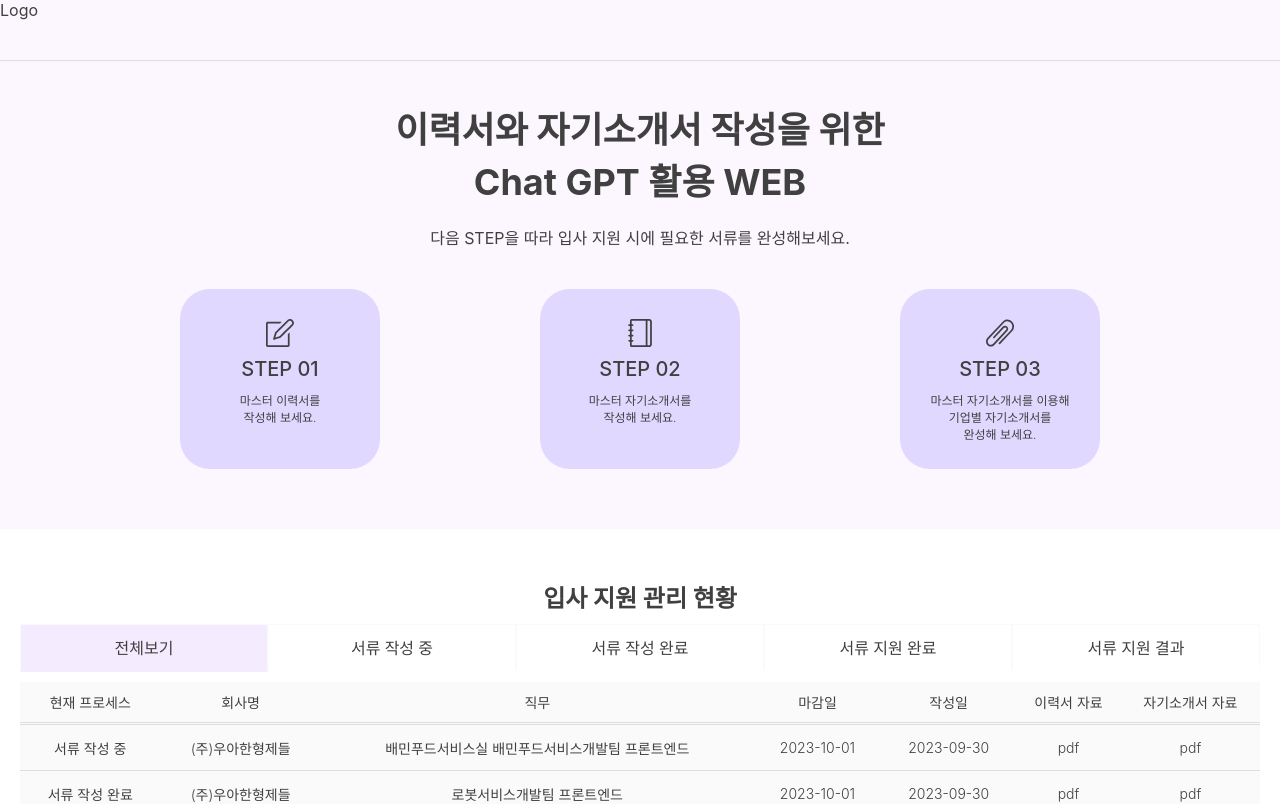
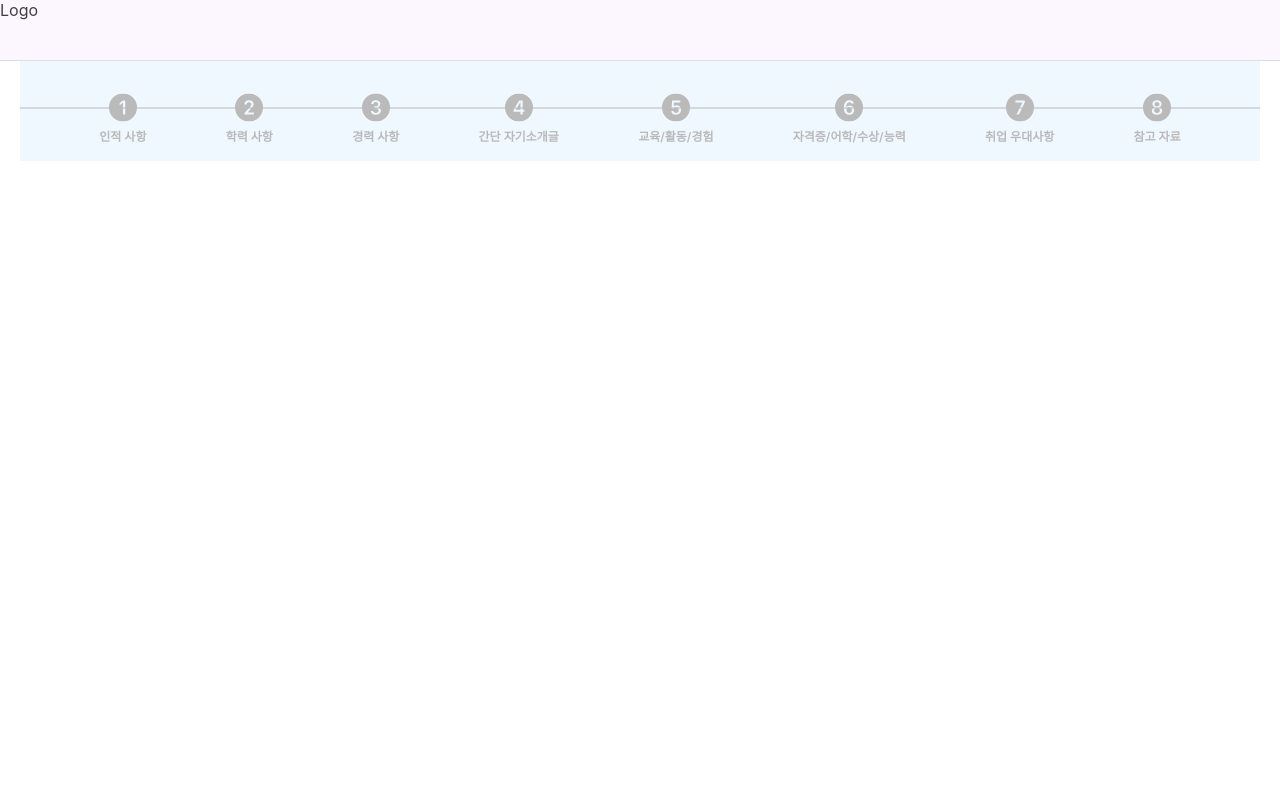
Before and after one commit to 2023-opensource-project/frontend, a React (Create React App) app: page /masterResume in a window 1280 px wide. Shown: the top 804 px of the page. Built offline with nearby package versions, Linux system fonts and the light colour scheme.

Commit message:
마스터 이력서 페이지의 섹션1 구현, 기본 틀 잡기

```diff
--- a/src/App.js
+++ b/src/App.js
@@ -1,10 +1,12 @@
 import React from "react";
-import MainPage from "./Pages/MainPage";
+// import MainPage from "./Pages/MainPage";
+import MasterResume from "./Pages/MasterResume";
 
 function App() {
   return (
     <div>
-      <MainPage />
+      {/* <MainPage /> */}
+      <MasterResume />
     </div>
   );
 }
--- /dev/null
+++ b/src/Pages/MasterResume.jsx
@@ -0,0 +1,136 @@
+import React from "react";
+import styled from "styled-components";
+import {
+  BsFill1CircleFill,
+  BsFill2CircleFill,
+  BsFill3CircleFill,
+  BsFill4CircleFill,
+  BsFill5CircleFill,
+  BsFill6CircleFill,
+  BsFill7CircleFill,
+  BsFill8CircleFill,
+} from "react-icons/bs";
+
+export const Inner = styled.div`
+  max-width: 1240px;
+  width: 100%;
+  margin: 0 auto;
+  position: relative;
+`;
+export const Section0 = styled.div`
+  background-color: #fcf7ff;
+  height: 60px;
+  border-bottom: 1px solid #dedede;
+`;
+export const Section1 = styled.div`
+  height: 100px;
+  display: flex;
+  justify-content: center;
+  align-items: center;
+  background-color: aliceblue;
+  position: relative;
+`;
+export const Line = styled.div`
+  width: 100%;
+  height: 1px;
+  background-color: #bababa;
+  z-index: 1;
+  position: absolute;
+  top: 47%;
+  transform: translateY(-50%);
+`;
+export const IconWrap = styled.div`
+  display: flex;
+  justify-content: space-evenly;
+  z-index: 2;
+  position: absolute;
+  top: 60%;
+  transform: translateY(-50%);
+  width: 100%;
+`;
+export const TextStyle = styled.p`
+  text-align: ${(props) => props.textAlign || "center"};
+  font-size: ${(props) => props.fontSize || "16px"};
+  font-weight: ${(props) => props.fontWeight || "400"};
+  margin: ${(props) => props.margin || "0"};
+  color: ${(props) => props.color || "#bababa"};
+`;
+export const NavWrap = styled.div`
+  display: flex;
+  flex-direction: column;
+  justify-content: center;
+  align-items: center;
+  cursor: pointer;
+`;
+
+function MasterResume() {
+  return (
+    <div>
+      <Section0>Logo</Section0>
+      <Inner>
+        <Section1>
+          <Line />
+          <IconWrap>
+            <NavWrap>
+              <BsFill1CircleFill size={28} color="#BABABA" />
+              <TextStyle fontSize="12px" fontWeight="600" margin="5px 0">
+                인적 사항
+              </TextStyle>
+            </NavWrap>
+
+            <NavWrap>
+              <BsFill2CircleFill size={28} color="#BABABA" />
+              <TextStyle fontSize="12px" fontWeight="600" margin="5px 0">
+                학력 사항
+              </TextStyle>
+            </NavWrap>
+
+            <NavWrap>
+              <BsFill3CircleFill size={28} color="#BABABA" />
+              <TextStyle fontSize="12px" fontWeight="600" margin="5px 0">
+                경력 사항
+              </TextStyle>
+            </NavWrap>
+
+            <NavWrap>
+              <BsFill4CircleFill size={28} color="#BABABA" />
+              <TextStyle fontSize="12px" fontWeight="600" margin="5px 0">
+                간단 자기소개글
+              </TextStyle>
+            </NavWrap>
+
+            <NavWrap>
+              <BsFill5CircleFill size={28} color="#BABABA" />
+              <TextStyle fontSize="12px" fontWeight="600" margin="5px 0">
+                교육/활동/경험
+              </TextStyle>
+            </NavWrap>
+
+            <NavWrap>
+              <BsFill6CircleFill size={28} color="#BABABA" />
+              <TextStyle fontSize="12px" fontWeight="600" margin="5px 0">
+                자격증/어학/수상/능력
+              </TextStyle>
+            </NavWrap>
+
+            <NavWrap>
+              <BsFill7CircleFill size={28} color="#BABABA" />
+              <TextStyle fontSize="12px" fontWeight="600" margin="5px 0">
+                취업 우대사항
+              </TextStyle>
+            </NavWrap>
+
+            <NavWrap>
+              <BsFill8CircleFill size={28} color="#BABABA" />
+              <TextStyle fontSize="12px" fontWeight="600" margin="5px 0">
+                참고 자료
+              </TextStyle>
+            </NavWrap>
+          </IconWrap>
+        </Section1>
+      </Inner>
+    </div>
+  );
+}
+
+export default MasterResume;
```
